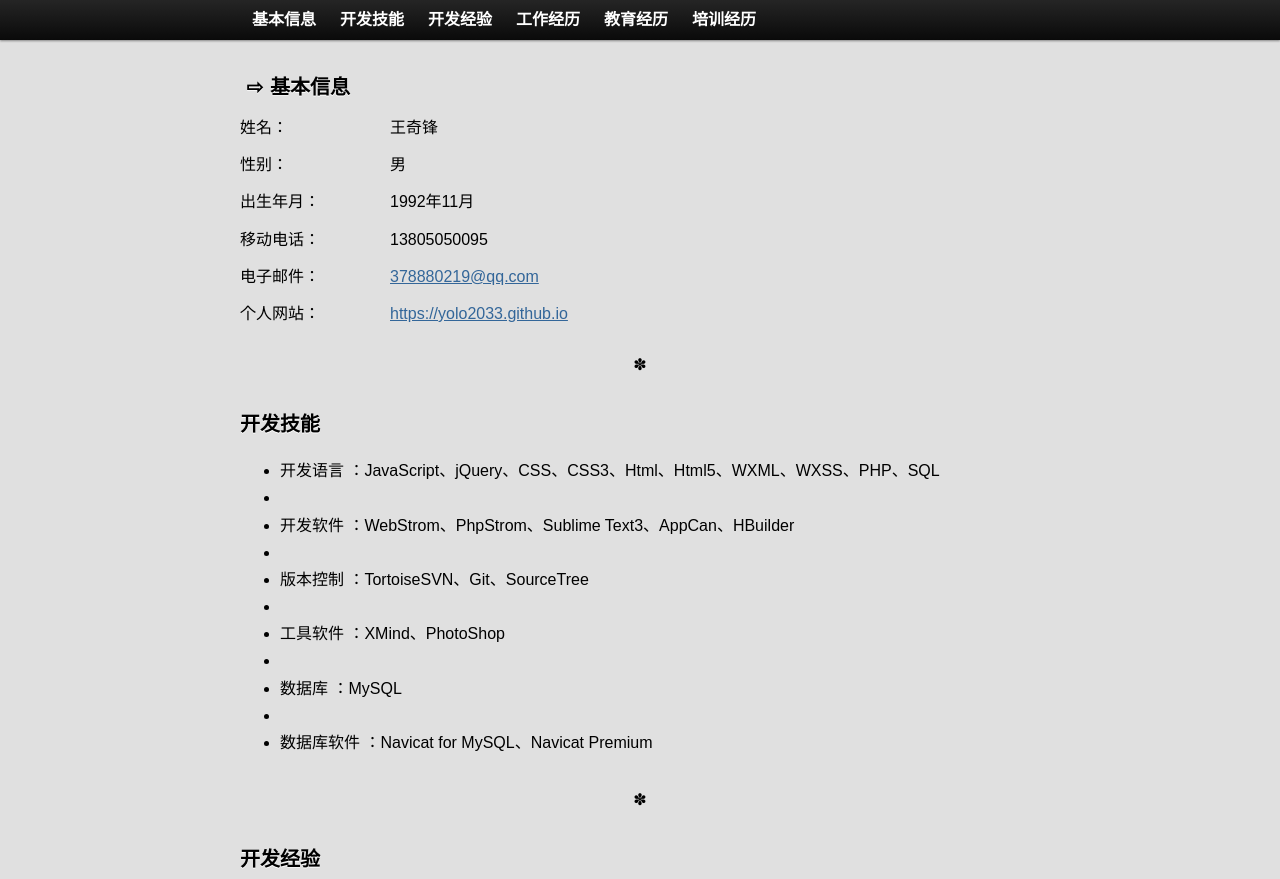
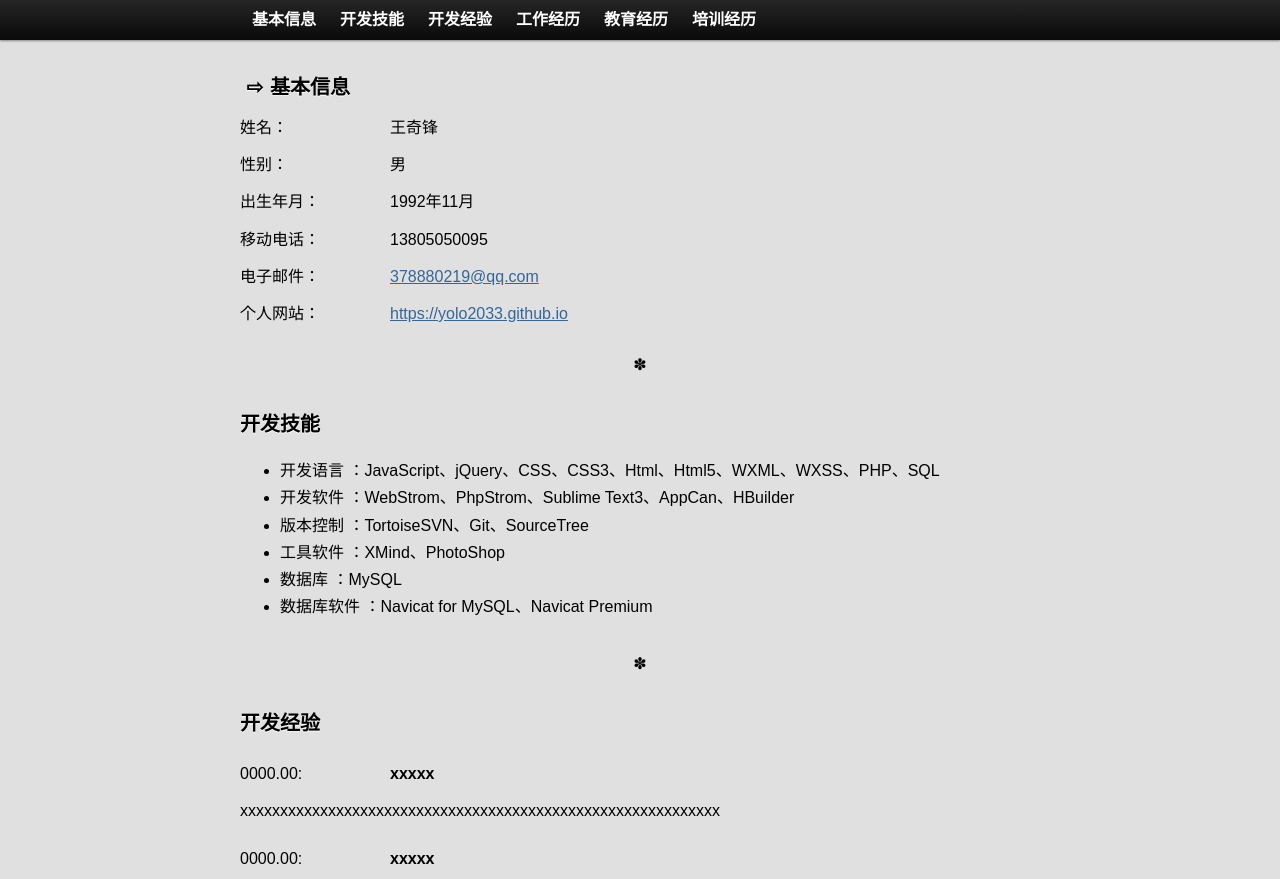
Before and after one commit to Yolo2033/Resume, a plain HTML site: page index.html in a window 1280 px wide. Shown: the top 879 px of the page. Drawn offline with Linux system fonts and the light colour scheme.

Commit message:
Update index.html

```diff
--- a/index.html
+++ b/index.html
@@ -21,11 +21,11 @@
         <section id="skill">
             <h2>开发技能</h2>
             <ul>
-                <li>开发语言 ：JavaScript、jQuery、CSS、CSS3、Html、Html5、WXML、WXSS、PHP、SQL<li>
-                <li>开发软件 ：WebStrom、PhpStrom、Sublime Text3、AppCan、HBuilder<li>
-                <li>版本控制 ：TortoiseSVN、Git、SourceTree<li>
-                <li>工具软件 ：XMind、PhotoShop<li>
-                <li>数据库 ：MySQL<li>
+                <li>开发语言 ：JavaScript、jQuery、CSS、CSS3、Html、Html5、WXML、WXSS、PHP、SQL</li>
+                <li>开发软件 ：WebStrom、PhpStrom、Sublime Text3、AppCan、HBuilder</li>
+                <li>版本控制 ：TortoiseSVN、Git、SourceTree</li>
+                <li>工具软件 ：XMind、PhotoShop</li>
+                <li>数据库 ：MySQL</li>
                 <li>数据库软件 ：Navicat for MySQL、Navicat Premium</li>
             </ul>
         </section>
```
